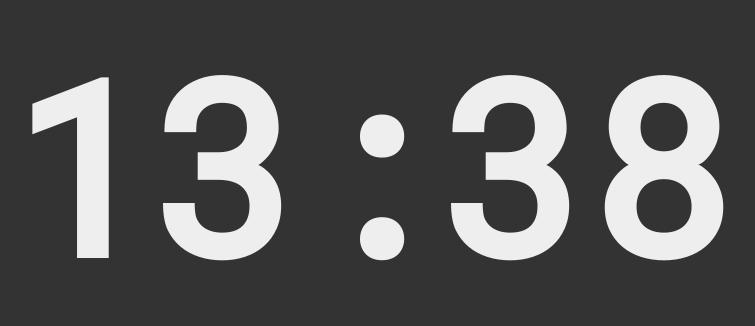
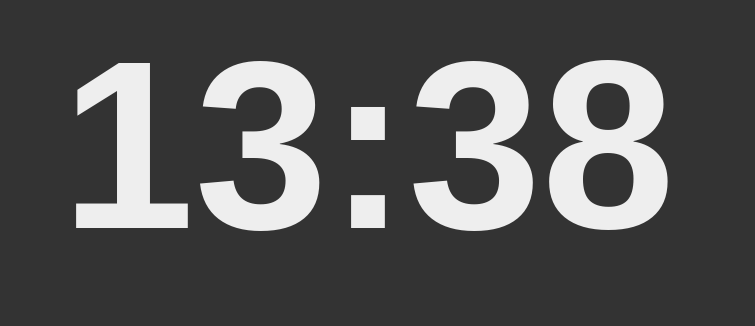
Before and after one commit to silentnoodlemaster/another-new-tab, a browser extension: page index.html in a window 1280 px wide. Shown: the part 154-480 px from the top of the page, without its empty margins (272-1027 px from the left). Drawn offline with Linux system fonts and the light colour scheme.

Commit message:
make font configurable #1

```diff
--- a/css/style.css
+++ b/css/style.css
@@ -1,8 +1,3 @@
-@font-face {
-    font-family: 'Roboto Mono';
-    src: url('../font/RobotoMono-Regular.ttf');
-}
-
 body {
     background-color: #000;
     color: #eee;
@@ -11,7 +6,6 @@ body {
 #time {
     font-size: 15rem;
     text-align: center;
-    font-family: 'Roboto Mono';
 }
 
 @media only screen and (max-width: 768px) {
--- a/js/script.js
+++ b/js/script.js
@@ -2,14 +2,17 @@ document.addEventListener('DOMContentLoaded', start);
 
 function start() {
   time();
-  var defaultText = '#eee';
-  var defaultBackground = '#333';
+  var defaultText = '#eeeeee';
+  var defaultBackground = '#333333';
+  var defaultFont = 'sans-serif';
   chrome.storage.sync.get({
     background: defaultBackground,
-    text: defaultText
+    text: defaultText,
+    font: defaultFont
   }, function(items) {
     document.querySelector('body').style.color=items.text;
     document.querySelector('body').style.backgroundColor = items.background;
+    document.querySelector('body').style.fontFamily = items.font;
   });
 }
 
```
Also changed, not shown: js/options.js (+13 -2 lines), options.html (+5 -0 lines), font/RobotoMono-Regular.ttf (deleted).
